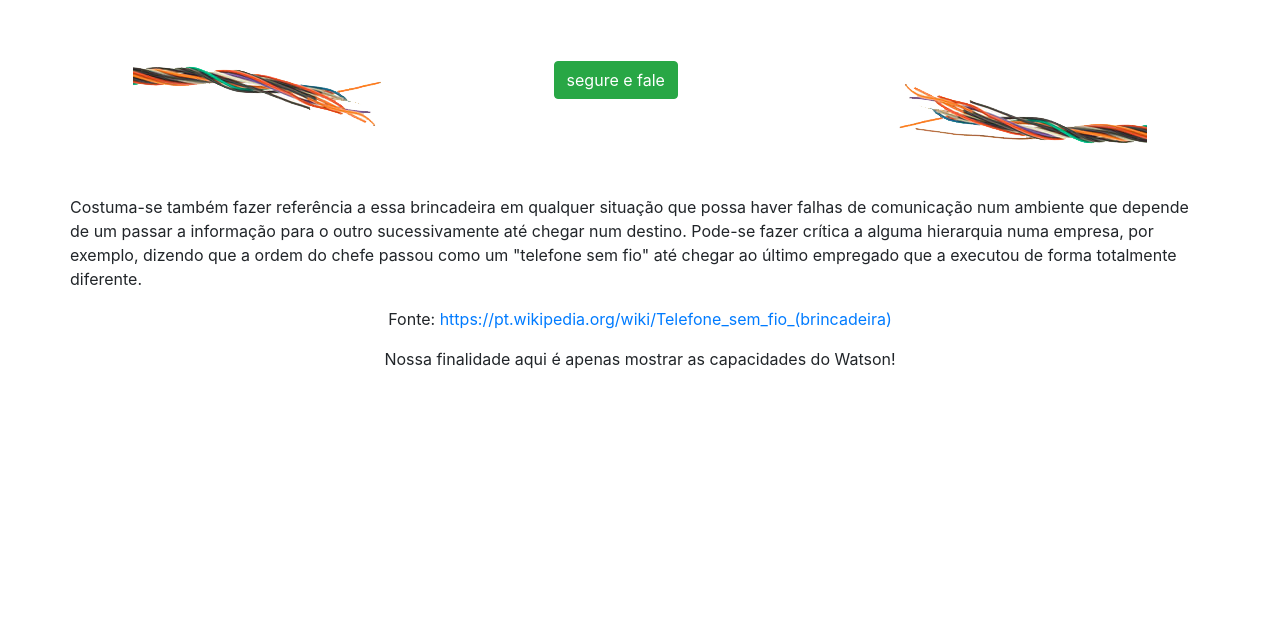
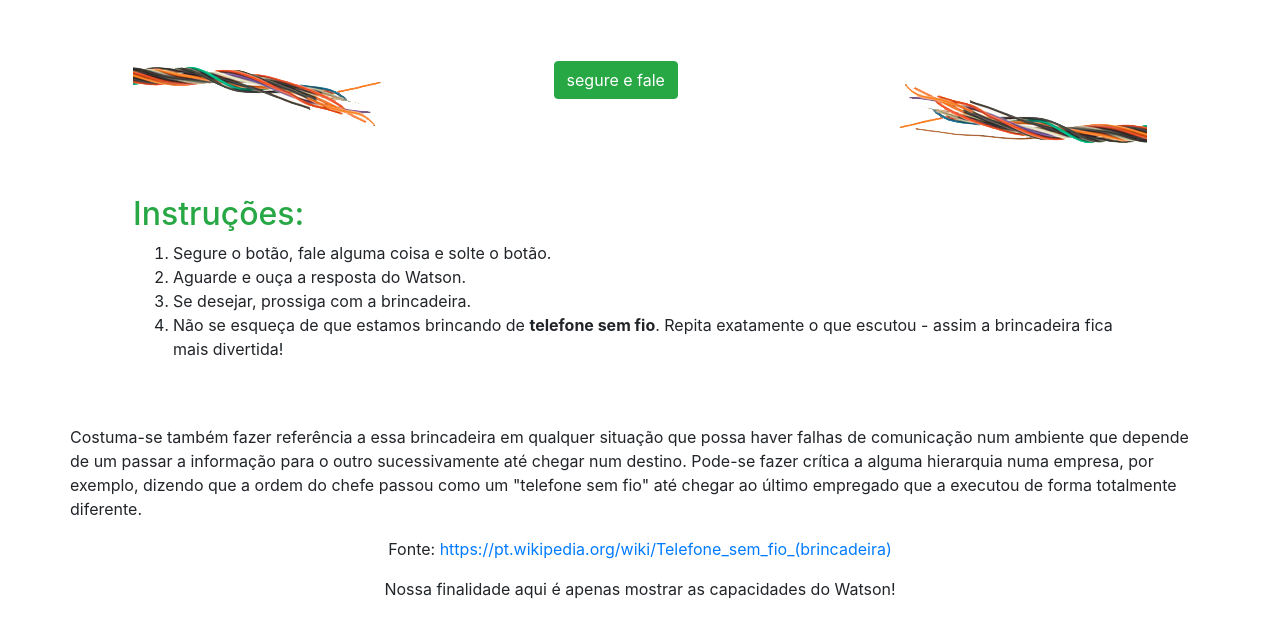
Before and after one commit to hmaas00/trab_watson, a Flask app: page / in a window 1280 px wide. Shown: the part 291-908 px from the top of the page. Before the commit the page ends 660 px from the top, so only its background shows below. Run offline with Flask 2, Linux system fonts and the light colour scheme; some libraries are stand-ins or nearby versions.

Commit message:
adicionadas instruções

```diff
--- a/templates/ouvir.html
+++ b/templates/ouvir.html
@@ -37,6 +37,15 @@
             <span style="width: 40%; float: left; text-align: right;">
                 <img src="/static/wireright.png">
             </span>
+        </div>
+        <div class="row m-5">
+            <h2 class="text-success text-center"> Instruções:</h2>
+            <ol>
+                <li>Segure o botão, fale alguma coisa e solte o botão.</li>
+                <li>Aguarde e ouça a resposta do Watson.</li>
+                <li>Se desejar, prossiga com a brincadeira.</li>
+                <li>Não se esqueça de que estamos brincando de <strong>telefone sem fio</strong>. Repita exatamente o que escutou - assim a brincadeira fica mais divertida!</li>
+            </ol>
         </div>
         <div class="row justify-content-center">
             <p>Costuma-se também fazer referência a essa brincadeira em qualquer situação que
```
Also changed, not shown: 1 other file.
